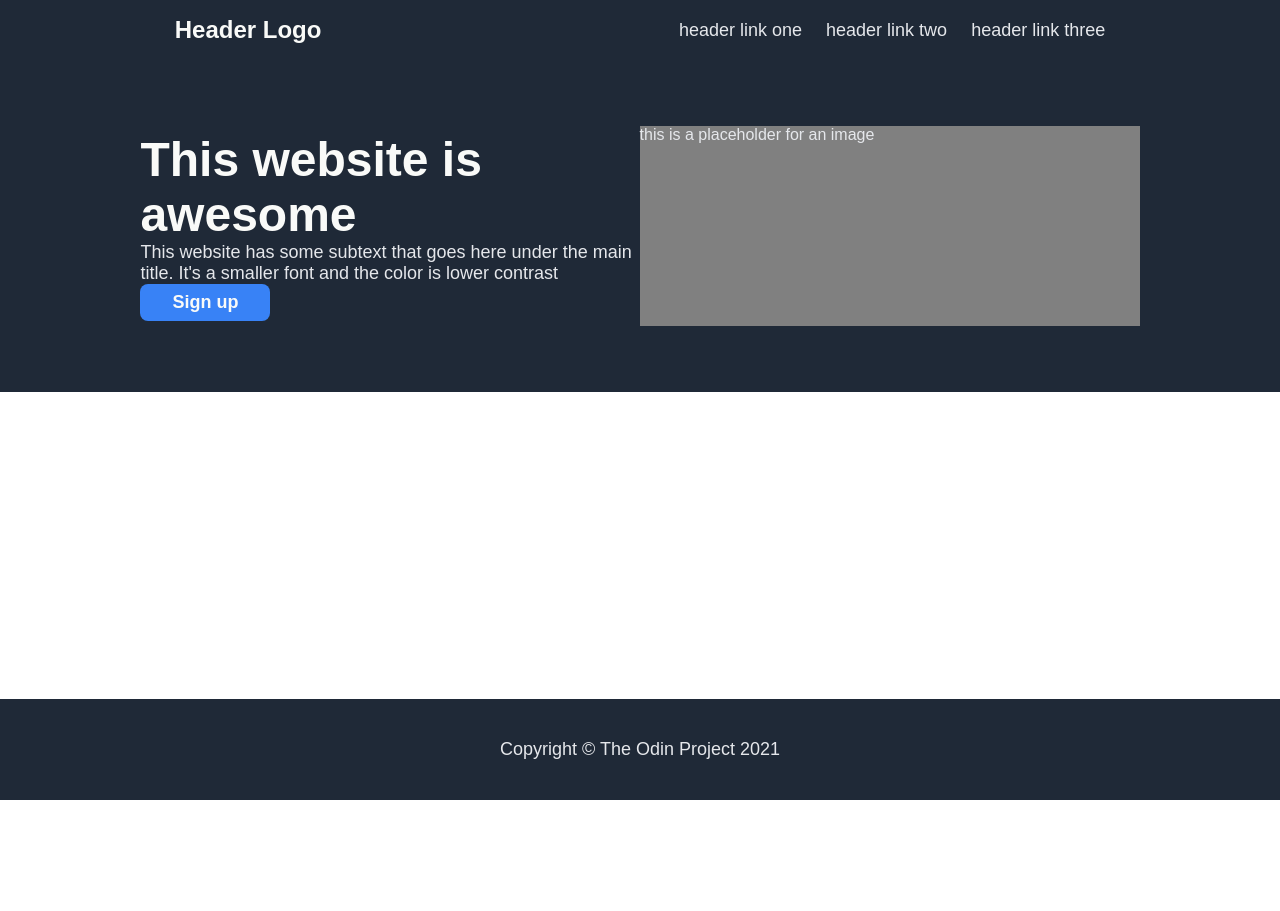
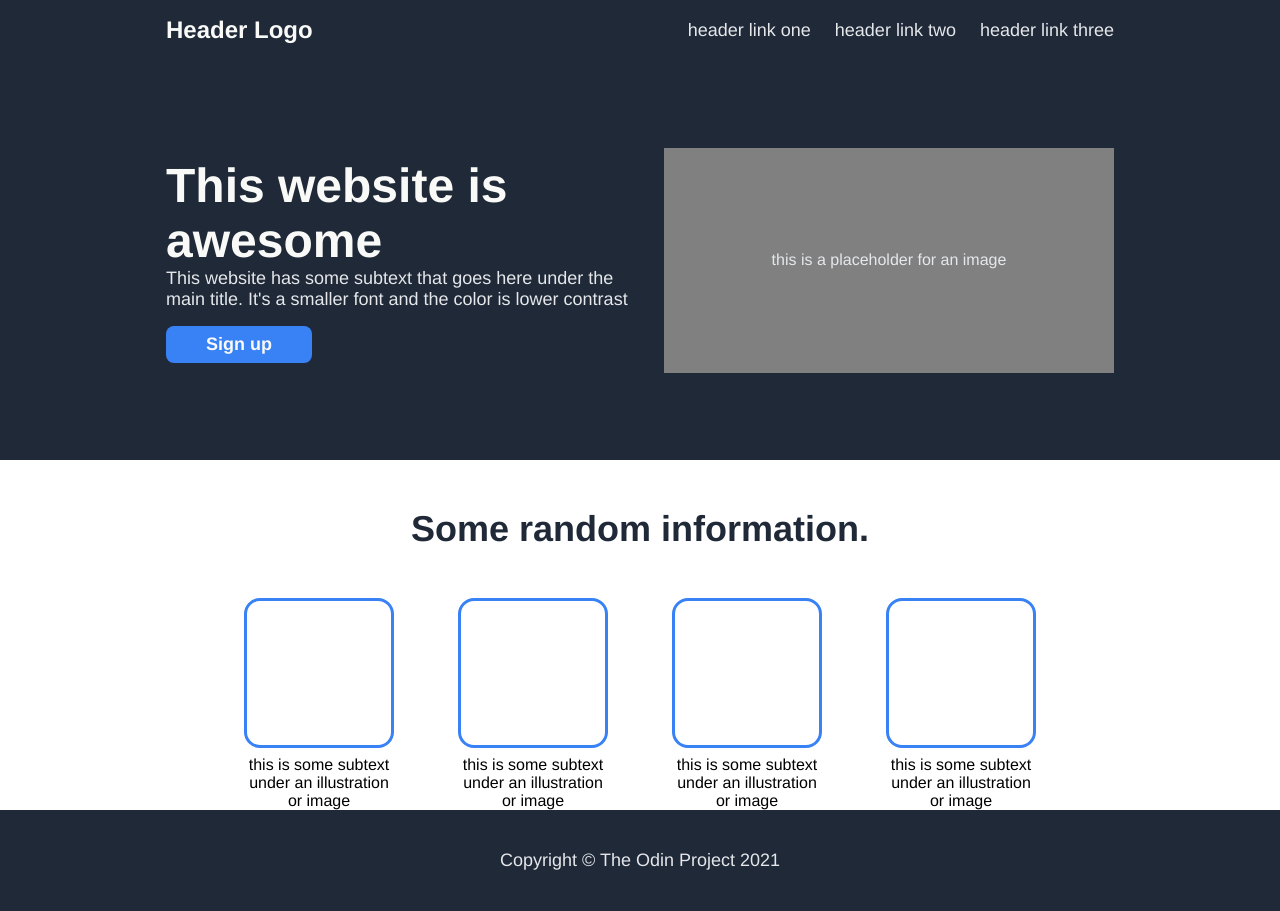
Before and after one commit to brownmw/landing_page, a plain HTML site: page index.html in a window 1280 px wide. Before the commit the page ends 800 px from the top, so only its background shows below. Drawn offline with Linux system fonts and the light colour scheme.

Commit message:
Added header, footer, sections 1+2

```diff
--- a/index.html
+++ b/index.html
@@ -1,30 +1,54 @@
 <!DOCTYPE html>
 <html>
   <head>
+
 		<meta charset="utf8"/>
 		<link rel="stylesheet" href="styles.css"/>
         <title>Landing Page</title>
+
 	</head>
     <body>
+
         <div class="header">
             <div class="h_logo">Header Logo</div>
             <div class="h_links">
-                <ul>
-                    <li><a href="...">header link one</a></li>
-                    <li><a href="...">header link two</a></li>
-                    <li><a href="...">header link three</a></li>
-                </ul>
+                <a href="...">header link one</a>
+                <a href="...">header link two</a>
+                <a href="...">header link three</a>
             </div>
         </div>
+
         <div class="first">
             <div class="selling_point">
                 <h1>This website is awesome</h1>
                 <p>This website has some subtext that goes here under the main title. It's a smaller font and the color is lower contrast</p>
                 <button>Sign up</button>
             </div>
-            <div class="placeholder">this is a placeholder for an image</div>
+            <div class="image">this is a placeholder for an image</div>
         </div>
-        <div class="second"></div>
+
+        <div class="second">
+            <div class="info_title">Some random information.</div>
+            <div class="info_content">
+                <div>
+                    <div class="info_box"></div>
+                    <div class="info_text">this is some subtext under an illustration or image</div>
+                </div>
+                <div>
+                    <div class="info_box"></div>
+                    <div class="info_text">this is some subtext under an illustration or image</div>
+                </div>
+                <div>
+                    <div class="info_box"></div>
+                    <div class="info_text">this is some subtext under an illustration or image</div>
+                </div>
+                <div>
+                    <div class="info_box"></div>
+                    <div class="info_text">this is some subtext under an illustration or image</div>
+                </div>
+            </div>
+        </div>
+
         <div class="third"></div>
         <div class="fourth"></div>
         <div class="footer">Copyright &copy The Odin Project 2021</div>
--- a/styles.css
+++ b/styles.css
@@ -1,12 +1,14 @@
 * {
-    font-family:  arial, sans-serif;
-    margin: 0px;
+    font-family:  "Helvetica Neue", arial, sans-serif;
+    margin: 0;
+    padding: 0;
+    box-sizing: border-box;
 }
 
 body {
     display: flex;
     flex-direction: column;
-    height: 100vh;
+    min-height: 100vh;
 }
 
 a {
@@ -19,7 +21,7 @@ a {
     background-color: #1F2937;
     display: flex;
     align-items: center;
-    justify-content: space-around;
+    justify-content: space-between;
     padding: 16px;
 }
 
@@ -27,11 +29,12 @@ a {
     font-size: 24px;
     color: #F9FAF8;
     font-weight: 700;
+    padding-left: 150px;
 }
 
-.header ul {
+.header .h_links{
+    padding-right: 150px;
     display: flex;
-    list-style-type: none;
     gap: 24px;
 }
 
@@ -41,11 +44,12 @@ a {
     align-items: center;
     justify-content: center;
     padding: 16px;
-    height: 300px;
+    height: 400px;
+    gap: 32px;
 }
 
 .selling_point {
-    width: 40%;
+    padding-left: 150px;
 }
 
 .selling_point h1 {
@@ -57,6 +61,7 @@ a {
 .selling_point p {
     color: #E5E7EB;
     font-size: 18px;
+    margin-bottom: 16px;
 }
 
 button {
@@ -64,17 +69,58 @@ button {
     background-color: #3882F6;
     border: none;
     outline: none;
-    padding: 8px 32px;
+    padding: 8px 40px;
     font-size: 18px;
     font-weight: 700;
     border-radius: 8px;
 }
 
-.placeholder {
+.image {
     background-color: gray;
     color: #E5E7EB;
-    width: 500px;
-    height: 200px;
+    width: 450px;
+    height: 225px;
+    display: flex;
+    justify-content: center;
+    align-items: center;
+    margin-right: 150px;
+    flex: 0 0 auto
+}
+
+.second {
+    display: flex;
+    flex-direction: column;
+    align-items: center;
+}
+
+.info_title {
+    font-size: 36px;
+    font-weight: 800;
+    color: #1F2937;
+    padding: 48px;
+}
+
+.info_content {
+    display: flex;
+    justify-content: center;
+    gap: 64px;
+}
+
+.info_content div {
+    max-width: 150px;
+}
+
+.info_text{
+    text-align: center;
+}
+
+.info_box {
+    height: 150px;
+    width: 150px;
+    border-color: #3882f6;
+    border-style: solid;
+    border-radius: 16px;
+    margin-bottom: 8px;
 }
 
 .footer {
```
